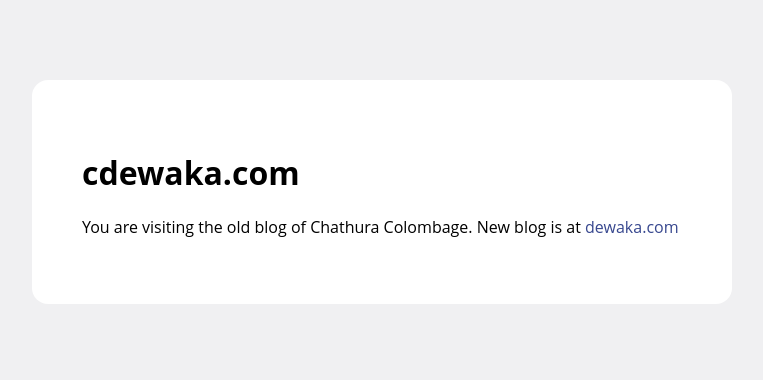
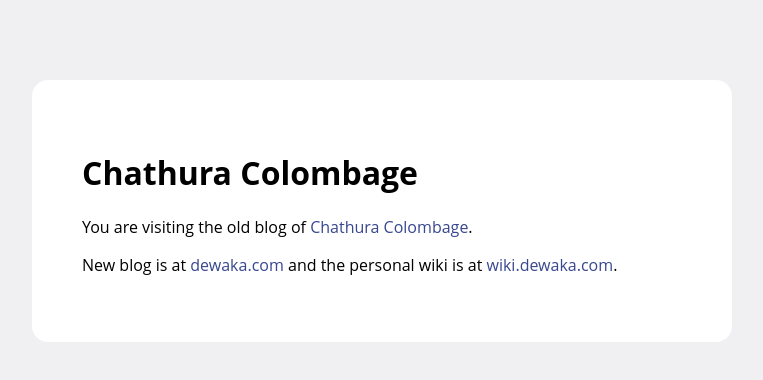
Before and after one commit to dewaka/cdewaka.com, a plain HTML site: page index.html in a window 1280 px wide. Shown: the whole page, without its empty margins (258-1021 px from the left). Drawn offline with Linux system fonts and the light colour scheme.

Commit message:
add wiki link

```diff
--- a/index.html
+++ b/index.html
@@ -41,9 +41,9 @@
 
 <body>
 <div>
-    <h1>cdewaka.com</h1>
-    <p>You are visiting the old blog of Chathura Colombage.
-    New blog is at <a href="http://dewaka.com">dewaka.com</a></p>
+    <h1>Chathura Colombage</h1>
+    <p>You are visiting the old blog of <a href="https://linkedin.com/in/dewaka">Chathura Colombage</a>.</p>
+    <p>New blog is at <a href="https://dewaka.com">dewaka.com</a> and the personal wiki is at <a href="https://wiki.dewaka.com">wiki.dewaka.com</a>.</p>
 </div>
 </body>
 </html>
```
